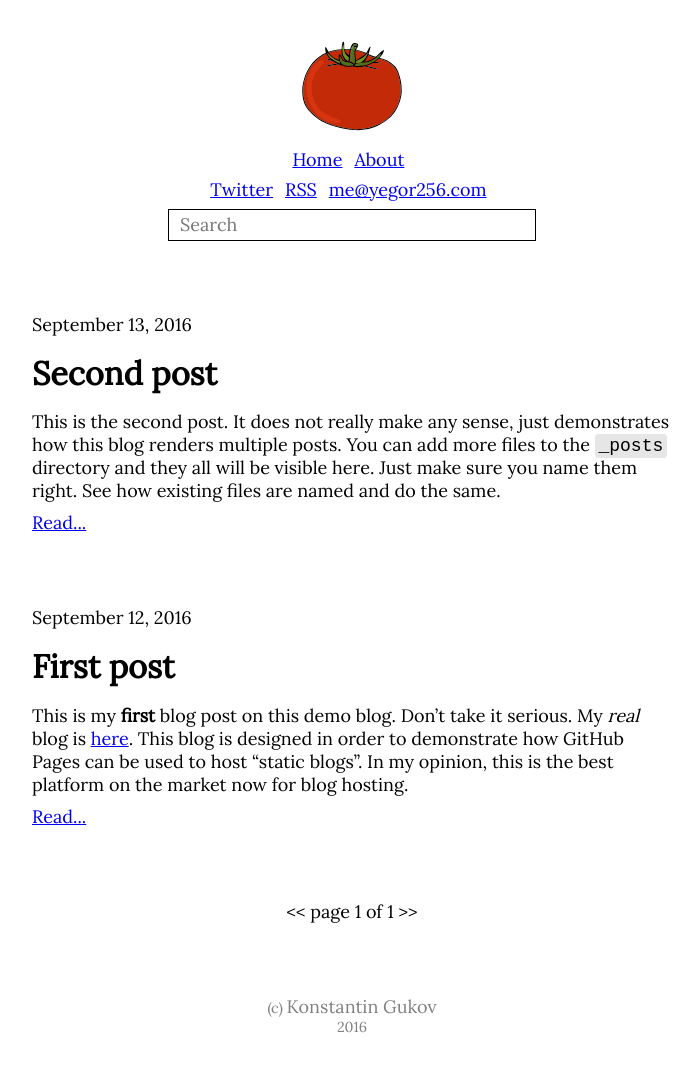
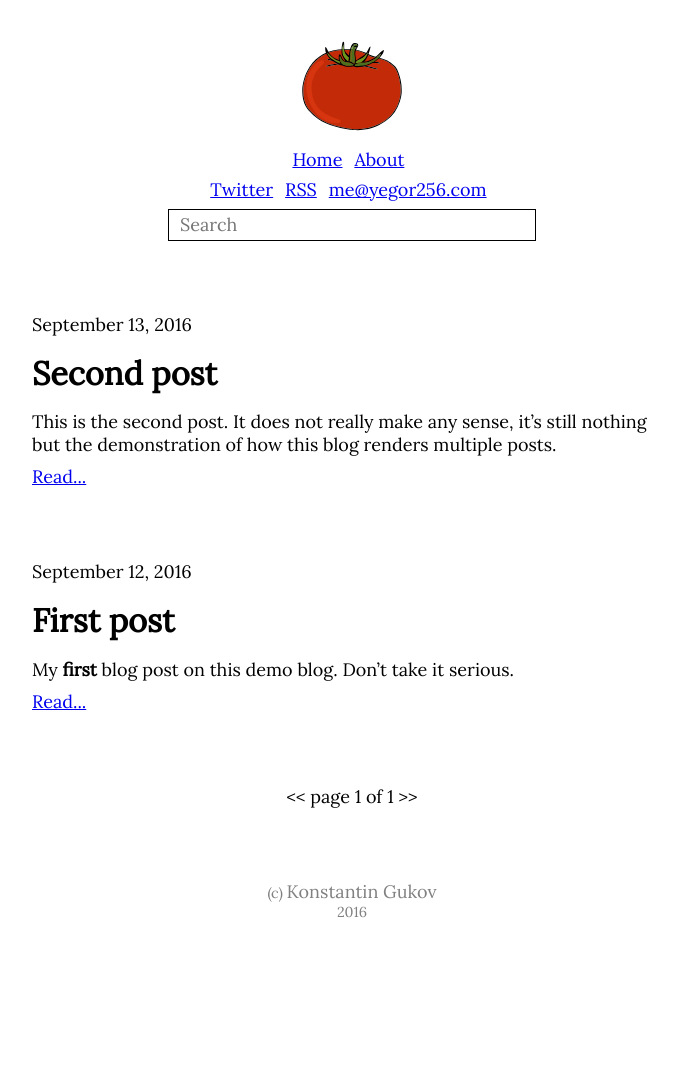
Before and after one commit to gukoff/blog, a Jekyll site: the page built from index.html, in a window 1280 px wide. Shown: the whole page, without its empty margins (288-988 px from the left). Built offline with Jekyll 4.4.1, drawn with Linux system fonts in a browser that asks for light colours; the list of posts is cut into pages by our own code; after the commit the page ends 957 px from its top, so only the background shows below that.

Commit message:
random things

```diff
--- a/_posts/2016/2016-09-12-first-post.md
+++ b/_posts/2016/2016-09-12-first-post.md
@@ -13,16 +13,9 @@ keywords:
 categories: mood
 ---
 
-This is my **first** blog post on this demo blog. Don't
-take it serious. My _real_ blog is [here](http://www.yegor256.com).
-This blog is designed in order to demonstrate how GitHub Pages
-can be used to host "static blogs". In my opinion, this is the
-best platform on the market now for blog hosting.
+My **first** blog post on this demo blog. Don't
+take it serious.
 
 <!--more-->
 
-Source code of this blog is in this
-[GitHub repository](https://github.com/yegor256/bloghacks). Feel
-free to clone it and copy.
-
-The second post is [here]({% post_url 2016-09-13-second %}).
+There is nothing more. But the second post is [here]({% post_url 2016-09-13-second %}).
--- a/_posts/2016/2016-09-13-second.md
+++ b/_posts/2016/2016-09-13-second.md
@@ -14,18 +14,10 @@ categories: mood
 ---
 
 This is the second post. It does not really make
-any sense, just demonstrates how this blog renders multiple posts. You can add
-more files to the `_posts` directory and they all will be visible
-here. Just make sure you name them right. See how existing files
-are named and do the same.
+any sense, it's still nothing but the demonstration of how
+this blog renders multiple posts.
 
 <!--more-->
 
-There is no real meaning here, just a second post, to help
-us see how the blog behaves with multiple posts. Pay attention
-how files are named.
-
-More information about writing Jekyll posts is
-[here](https://jekyllrb.com/docs/posts/).
-
-By the way, the first post is [here]({% post_url 2016-09-12-first-post %}).
+Yup, nothing else. Again.
+But the first post is [here]({% post_url 2016-09-12-first-post %})!
```
